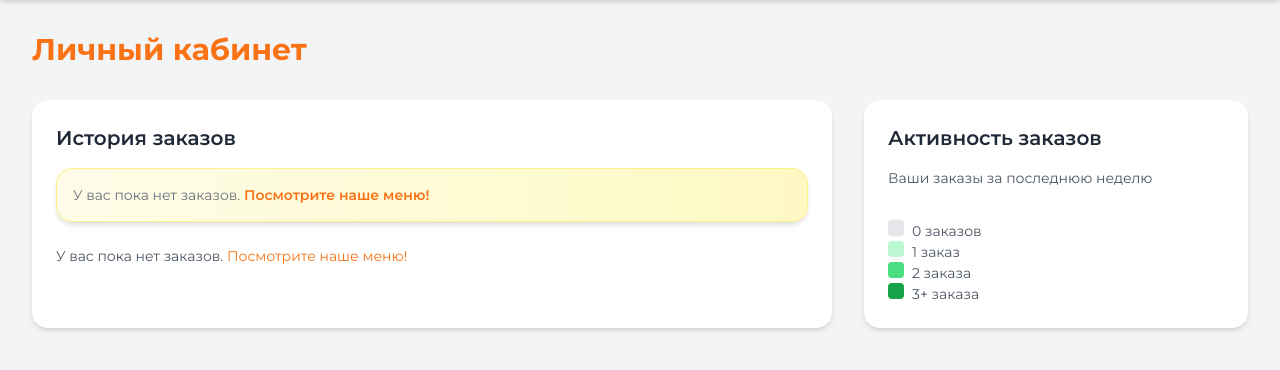
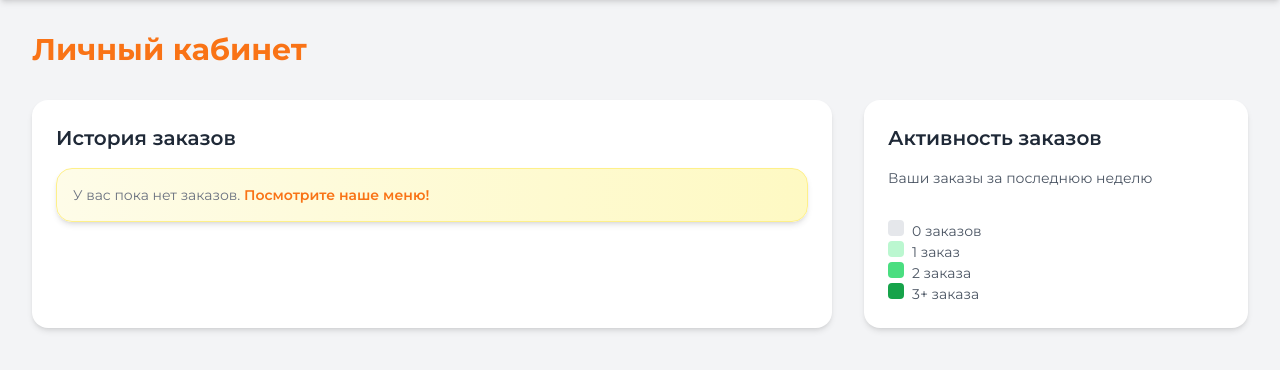
Before and after one commit to MDx3R/fast-fit, a Python web app: template templates/profile.html in a window 1280 px wide. Shown: the part 64-434 px from the top of the page. Run offline with Jinja, Linux system fonts and the light colour scheme; the template is opened without the code that fills it, so the values that code supplies are empty; some libraries are stand-ins or nearby versions.

Commit message:
fix: remove duplicate message

```diff
--- a/templates/profile.html
+++ b/templates/profile.html
@@ -50,9 +50,6 @@
                     </p>
                 {% endif %}
             </div>
-            {% if orders|length == 0 %}
-            <p class="text-sm text-gray-600">У вас пока нет заказов. <a href="{{ url_for('menu') }}" class="text-orange-500 hover:underline">Посмотрите наше меню!</a></p>
-            {% else %}
             <div class="space-y-6">
                 {% for order in orders %}
                 <div class="bg-white rounded-2xl shadow-md overflow-hidden {{ order.status_color }}">
@@ -116,7 +113,6 @@
                 </div>
                 {% endfor %}
             </div>
-            {% endif %}
         </div>
 
         <!-- Календарь активности -->
```
